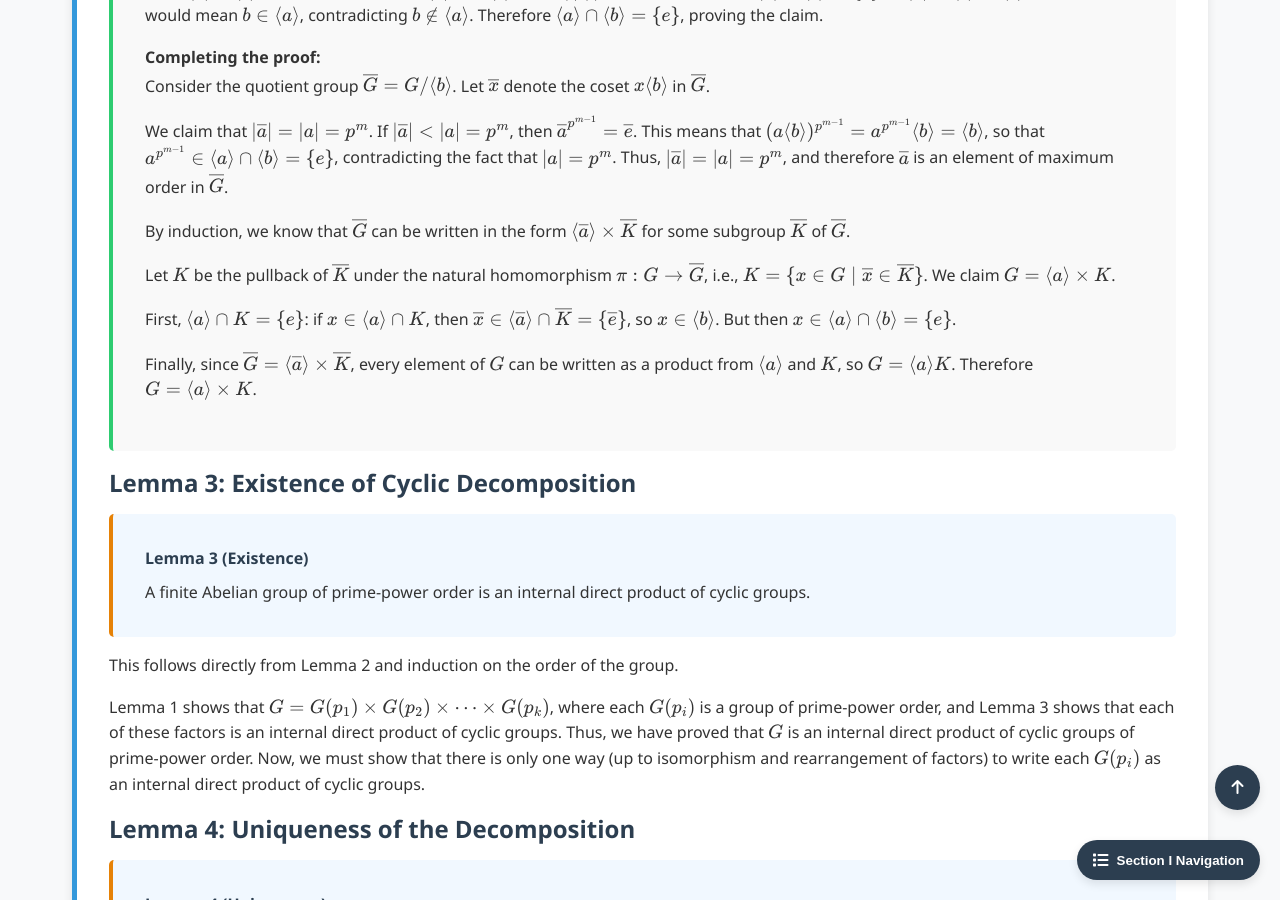
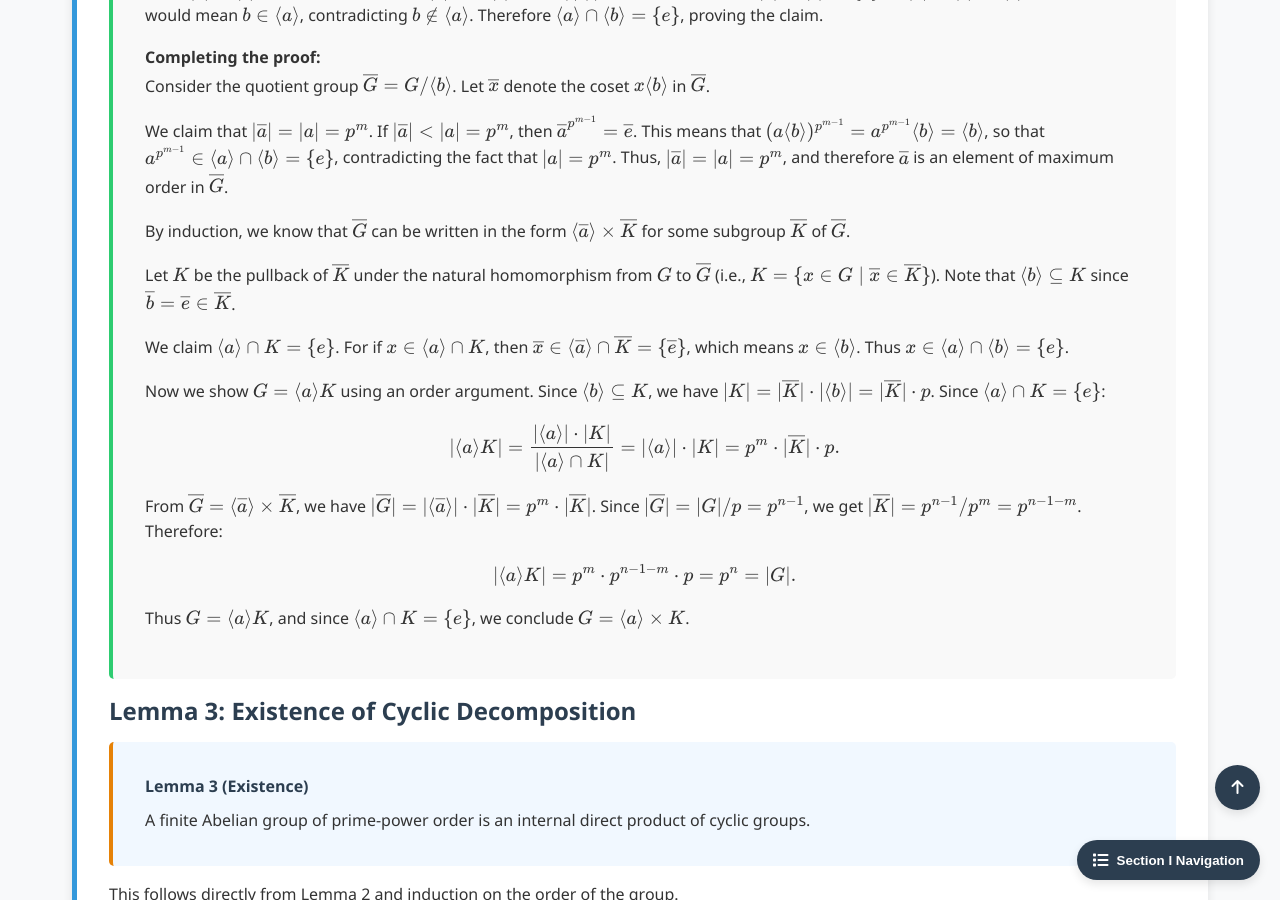
Before and after one commit to Yusukey01/yusukey01.github.io, a Jekyll site: the page built from Mathematics/Linear_algebra/group_classification.html, in a window 1280 px wide and 900 px high, scrolled down 14622 px. Built offline with Jekyll 4.4.1, drawn with Linux system fonts in a browser that asks for light colours.

Commit message:
Section I-18, revised proof for Lemma 2

```diff
--- a/Mathematics/Linear_algebra/group_classification.html
+++ b/Mathematics/Linear_algebra/group_classification.html
@@ -932,19 +932,33 @@ uses_python: false
                         By induction, we know that \(\overline{G}\) can be written in the form
                         \(\langle \overline{a} \rangle \times \overline{K}\) for some subgroup \(\overline{K}\) of \(\overline{G}\).
                     </p>
-                    <p>
-                        Let \(K\) be the pullback of \(\overline{K}\) under the natural homomorphism \(\pi: G \to \overline{G}\),
-                        i.e., \(K = \{x \in G \mid \overline{x} \in \overline{K}\}\). We claim \(G = \langle a \rangle \times K\).
+                   <p>
+                        Let \(K\) be the pullback of \(\overline{K}\) under the natural homomorphism from \(G\) to \(\overline{G}\)
+                        (i.e., \(K = \{x \in G \mid \overline{x} \in \overline{K}\}\)). Note that \(\langle b \rangle \subseteq K\) since
+                        \(\overline{b} = \overline{e} \in \overline{K}\).
                     </p>
                     <p>
-                        First, \(\langle a \rangle \cap K = \{e\}\): if \(x \in \langle a \rangle \cap K\), then
+                        We claim \(\langle a \rangle \cap K = \{e\}\). For if \(x \in \langle a \rangle \cap K\), then
                         \(\overline{x} \in \langle \overline{a} \rangle \cap \overline{K} = \{\overline{e}\}\),
-                        so \(x \in \langle b \rangle\). But then \(x \in \langle a \rangle \cap \langle b \rangle = \{e\}\).
+                        which means \(x \in \langle b \rangle\). Thus \(x \in \langle a \rangle \cap \langle b \rangle = \{e\}\).
                     </p>
                     <p>
-                        Finally, since \(\overline{G} = \langle \overline{a} \rangle \times \overline{K}\),
-                        every element of \(G\) can be written as a product from \(\langle a \rangle\) and \(K\),
-                        so \(G = \langle a \rangle K\). Therefore \(G = \langle a \rangle \times K\).
+                        Now we show \(G = \langle a \rangle K\) using an order argument. Since \(\langle b \rangle \subseteq K\),
+                        we have \(|K| = |\overline{K}| \cdot |\langle b \rangle| = |\overline{K}| \cdot p\).
+                        Since \(\langle a \rangle \cap K = \{e\}\):
+                        \[
+                        |\langle a \rangle K| = \frac{|\langle a \rangle| \cdot |K|}{|\langle a \rangle \cap K|}
+                        = |\langle a \rangle| \cdot |K| = p^m \cdot |\overline{K}| \cdot p.
+                        \]
+                        From \(\overline{G} = \langle \overline{a} \rangle \times \overline{K}\), we have
+                        \(|\overline{G}| = |\langle \overline{a} \rangle| \cdot |\overline{K}| = p^m \cdot |\overline{K}|\).
+                        Since \(|\overline{G}| = |G|/p = p^{n-1}\), we get \(|\overline{K}| = p^{n-1}/p^m = p^{n-1-m}\).
+                        Therefore:
+                        \[
+                        |\langle a \rangle K| = p^m \cdot p^{n-1-m} \cdot p = p^n = |G|.
+                        \]
+                        Thus \(G = \langle a \rangle K\), and since \(\langle a \rangle \cap K = \{e\}\), we conclude
+                        \(G = \langle a \rangle \times K\).
                     </p>
                 </div>
 
```
